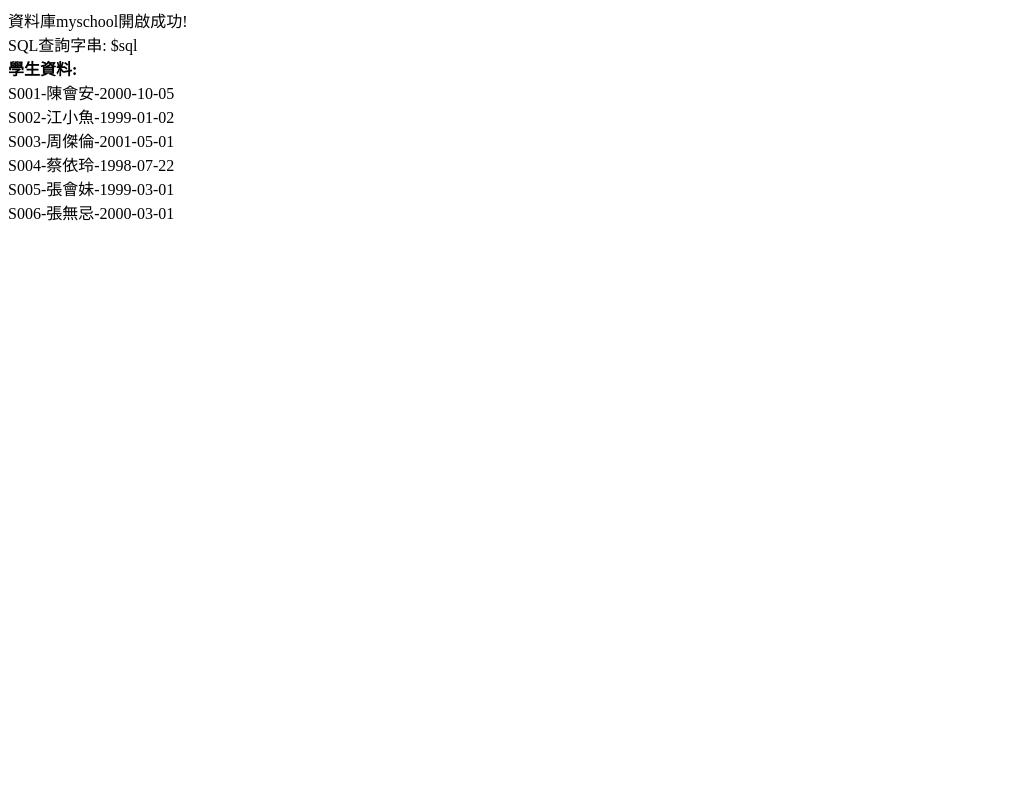
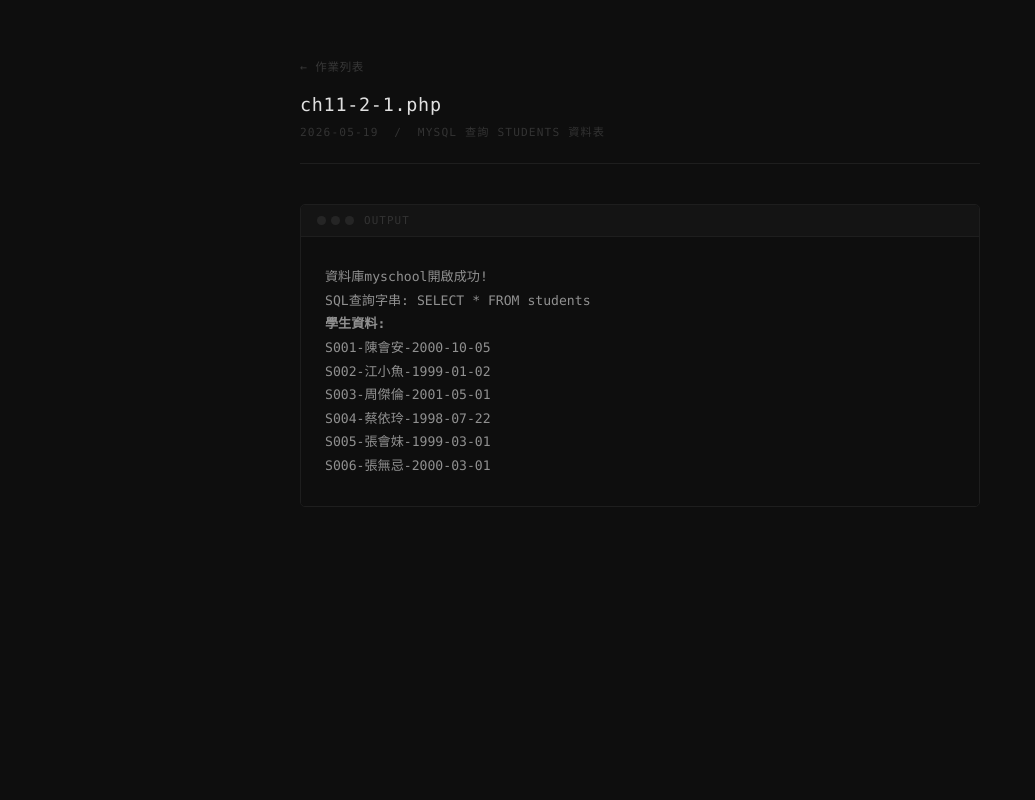
Before and after one commit to johnlin10/web-database-programming, a PHP site: page /2026-05-19/ch11-2-1.php in a window 1280 px wide. Shown: the whole page, without its empty margins (0-1035 px from the left). Run offline with PHP 8.4, Linux system fonts and the light colour scheme; data comes from the database, SQL or seed files in the repository; data that the repository does not hold is empty.

Commit message:
Add layout and database connection files; refactor existing PHP scripts for improved structure

```diff
--- a/2026-05-19/ch11-2-1.php
+++ b/2026-05-19/ch11-2-1.php
@@ -1,23 +1,21 @@
-<!DOCTYPE html>
-<html>
-<head>
-<meta charset="utf-8" />
-<title>ch11-2-1.php</title>
-</head>
-<body>
 <?php
-$link = mysqli_connect(
-   'mysql.railway.internal',
-   'root',
-   'KydGcOdIbdYezedVcyOEnkDdMPZMPexn',
-   'myschool')
-   or die('無法開啟 MySQL 資料庫連接!<br/>');
+$title = 'ch11-2-1.php';
+$date  = '2026-05-19';
+$meta  = 'MySQL 查詢 students 資料表';
+ob_start();
+?>
+<?php
+require __DIR__ . '/../db.php';
+mysqli_report(MYSQLI_REPORT_OFF);
+$link = mysqli_connect(DB_HOST, DB_USER, DB_PASS, 'myschool');
 
+if ( !$link ) {
+   echo '無法開啟 MySQL 資料庫連接!<br/>';
+} else {
    echo '資料庫myschool開啟成功!<br/>';
    $sql = 'SELECT * FROM students';
-echo 'SQL查詢字串: $sql <br/>';
+   echo "SQL查詢字串: $sql <br/>";
 
-// 送出查詢的SQL指令
    if ( $result = mysqli_query($link, $sql) ) {
       echo '<b>學生資料:</b><br/>';
       while( $row = mysqli_fetch_assoc($result) ){
@@ -26,6 +24,8 @@ if ( $result = mysqli_query($link, $sql) ) {
       mysqli_free_result($result);
    }
    mysqli_close($link);
+}
 ?>
-</body>
-</html>
+<?php
+$content = ob_get_clean();
+include __DIR__ . '/../_layout.php';
--- /dev/null
+++ b/_layout.php
@@ -0,0 +1,92 @@
+<!DOCTYPE html>
+<html lang="zh-TW">
+<head>
+<meta charset="utf-8" />
+<meta name="viewport" content="width=device-width, initial-scale=1" />
+<title><?= htmlspecialchars($title) ?> | 網資程設</title>
+<style>
+*, *::before, *::after { box-sizing: border-box; margin: 0; padding: 0; }
+body {
+  background: #0e0e0e;
+  color: #c0c0c0;
+  font-family: 'SF Mono', 'Menlo', 'Consolas', monospace;
+  min-height: 100vh;
+  padding: 56px 24px;
+}
+.page { max-width: 680px; margin: 0 auto; }
+.header {
+  margin-bottom: 40px;
+  padding-bottom: 24px;
+  border-bottom: 1px solid #1e1e1e;
+}
+.back {
+  font-size: 0.72rem;
+  color: #383838;
+  text-decoration: none;
+  letter-spacing: 0.06em;
+  display: inline-block;
+  margin-bottom: 20px;
+  transition: color 0.15s;
+}
+.back:hover { color: #666; }
+.header h1 {
+  font-size: 1.15rem;
+  font-weight: 400;
+  color: #e0e0e0;
+  letter-spacing: 0.04em;
+}
+.header .meta {
+  margin-top: 8px;
+  font-size: 0.7rem;
+  color: #333;
+  letter-spacing: 0.1em;
+  text-transform: uppercase;
+}
+.window {
+  border: 1px solid #1e1e1e;
+  border-radius: 5px;
+  overflow: hidden;
+}
+.window-bar {
+  background: #141414;
+  border-bottom: 1px solid #1e1e1e;
+  padding: 9px 16px;
+  display: flex;
+  align-items: center;
+  gap: 10px;
+}
+.dots { display: flex; gap: 5px; }
+.dots span { width: 9px; height: 9px; border-radius: 50%; background: #252525; }
+.window-label {
+  font-size: 0.68rem;
+  color: #333;
+  letter-spacing: 0.1em;
+  text-transform: uppercase;
+}
+.window-body {
+  background: #0e0e0e;
+  padding: 28px 24px;
+  font-size: 0.82rem;
+  line-height: 1.8;
+  color: #909090;
+  min-height: 100px;
+}
+</style>
+</head>
+<body>
+<div class="page">
+  <header class="header">
+    <a class="back" href="/">← 作業列表</a>
+    <h1><?= htmlspecialchars($title) ?></h1>
+    <div class="meta"><?= htmlspecialchars($date ?? '') ?><?= isset($meta) ? ' &nbsp;/&nbsp; ' . htmlspecialchars($meta) : '' ?></div>
+  </header>
+  <div class="window">
+    <div class="window-bar">
+      <div class="dots"><span></span><span></span><span></span></div>
+      <span class="window-label">Output</span>
+    </div>
+    <div class="window-body"><?= $content ?></div>
+  </div>
+</div>
+</body>
+</html>
--- /dev/null
+++ b/db.php
@@ -0,0 +1,15 @@
+<?php
+// Load .env for local development (ignored by git)
+$envFile = __DIR__ . '/.env';
+if (file_exists($envFile)) {
+    foreach (file($envFile, FILE_IGNORE_NEW_LINES | FILE_SKIP_EMPTY_LINES) as $line) {
+        if (str_starts_with(trim($line), '#')) continue;
+        [$key, $val] = explode('=', $line, 2) + [1 => ''];
+        putenv(trim($key) . '=' . trim($val));
+    }
+}
+
+define('DB_HOST', getenv('MYSQLHOST')     ?: 'localhost');
+define('DB_USER', getenv('MYSQLUSER')     ?: 'root');
+define('DB_PASS', getenv('MYSQLPASSWORD') ?: '');
+define('DB_NAME', getenv('MYSQLDATABASE') ?: 'myschool');
```
Also changed, not shown: 2026-05-19/ch11-1-1.php (+15 -19 lines), index.php (+85 -14 lines). Lines whose indentation alone changed are shown as unchanged.
